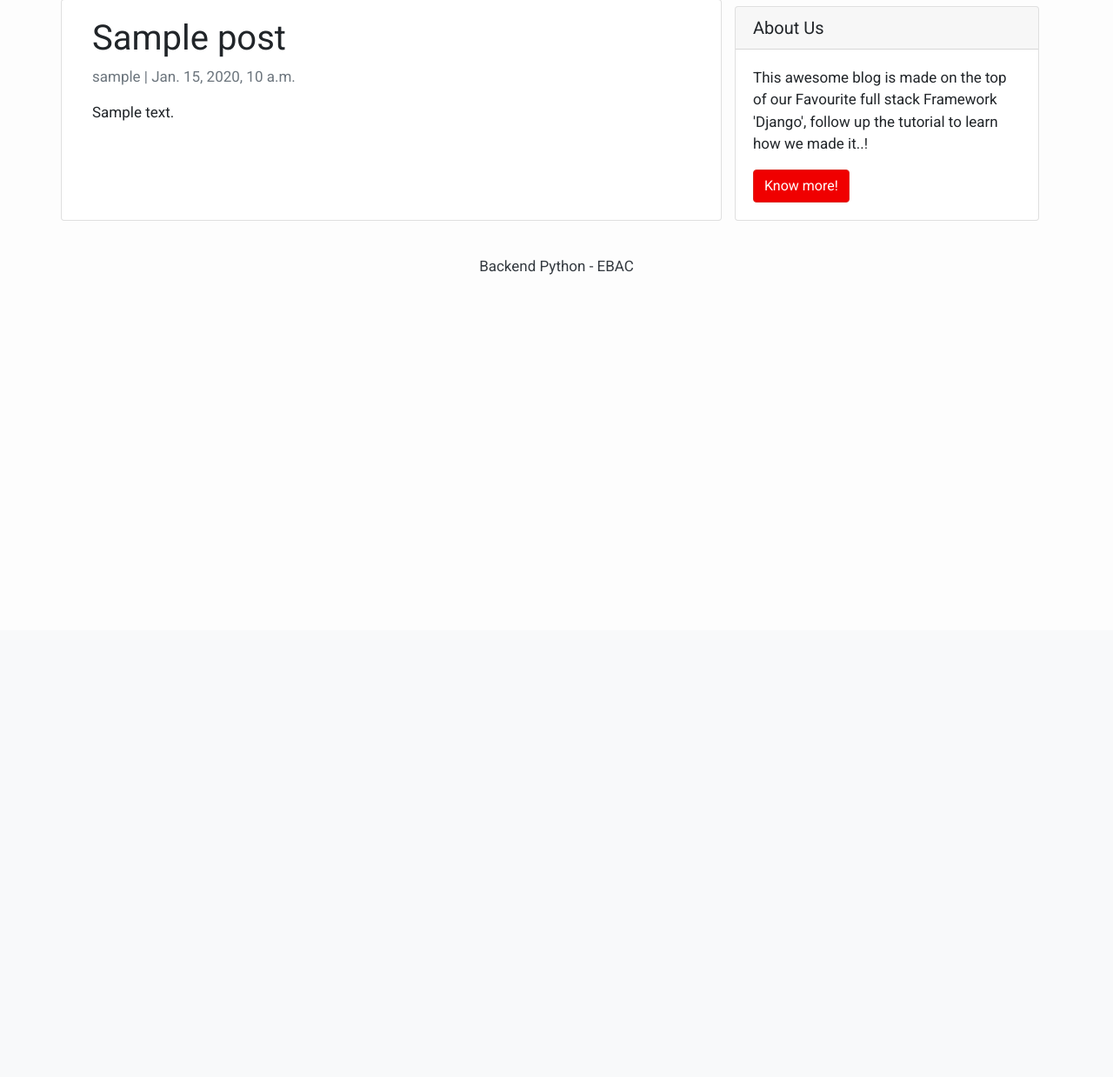
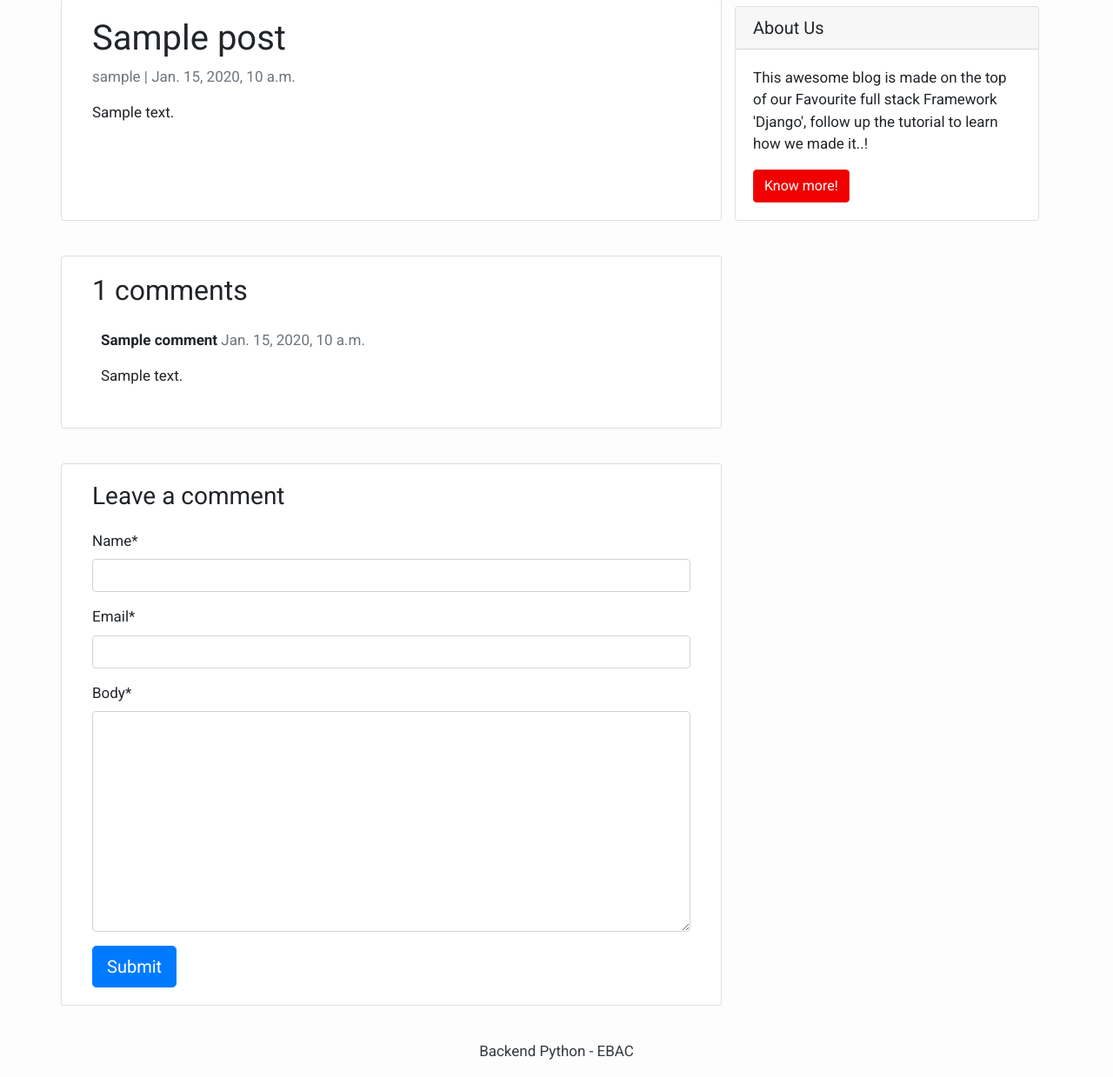
Before and after one commit to bnocordeiro/mysite2, a Django app: a page that uses templates/post_detail.html in a window 1280 px wide. Shown: the part 75-1314 px from the top of the page at 87% size. Before the commit the page ends 391 px from the top, so only its background shows below. Run offline with Django 4.2, Linux system fonts and the light colour scheme; tables that the repository leaves empty hold one stand-in row (values such as "Sample post"); some libraries are stand-ins or nearby versions.

Commit message:
Att django-forms para o exercício módulo 11

```diff
--- /dev/null
+++ b/blog/forms.py
@@ -0,0 +1,8 @@
+from .models import Comment
+from django import forms
+
+
+class CommentForm(forms.ModelForm):
+    class Meta:
+        model = Comment
+        fields = ('name', 'email', 'body')
--- a/blog/models/__init__.py
+++ b/blog/models/__init__.py
@@ -1 +1,2 @@
 from .post import Post
+from .comment import Comment
--- /dev/null
+++ b/blog/models/comment.py
@@ -0,0 +1,18 @@
+from django.db import models
+
+from blog.models import Post
+
+
+class Comment(models.Model):
+    post = models.ForeignKey(Post, on_delete=models.CASCADE, related_name='comments')
+    name = models.CharField(max_length=80)
+    email = models.EmailField()
+    body = models.TextField()
+    created_on = models.DateTimeField(auto_now_add=True)
+    active = models.BooleanField(default=False)
+
+    class Meta:
+        ordering = ['created_on']
+
+    def __str__(self):
+        return 'Comment {} by {}'.format(self.body, self.name)
--- a/blog/urls.py
+++ b/blog/urls.py
@@ -4,5 +4,6 @@ from blog import views
 
 urlpatterns = [
     path('', views.PostView.as_view(), name='home'),
-    path('<slug:slug>/', views.PostDetail.as_view(), name='post_detail'),
+    #path('<slug:slug>/', views.PostDetail.as_view(), name='post_detail'),
+    path('<slug:slug>/', views.post_detail, name='post_detail'),
     ]
--- a/blog/views/__init__.py
+++ b/blog/views/__init__.py
@@ -1,2 +1,2 @@
 from .post_view import PostView
-from .post_view import PostDetail
+from .post_view import post_detail
--- a/blog/views/post_view.py
+++ b/blog/views/post_view.py
@@ -1,5 +1,7 @@
+from django.shortcuts import get_object_or_404, render
 from django.views import generic
 
+from blog.forms import CommentForm
 from blog.models import Post
 
 
@@ -8,6 +10,37 @@ class PostView(generic.ListView):
     template_name = 'index.html'
 
 
-class PostDetail(generic.DetailView):
-    model = Post
+#class PostDetail(generic.DetailView):
+#    model = Post
+#    template_name = 'post_detail.html'
+
+
+def post_detail(request, slug):
     template_name = 'post_detail.html'
+    post = get_object_or_404(Post, slug=slug)
+    comments = post.comments.filter(active=True).order_by('-created_on')
+    new_comment = None
+    # Comment posted
+    if request.method == 'POST':
+        comment_form = CommentForm(data=request.POST)
+        if comment_form.is_valid():
+
+            # Create Comment object but don't save to database yet
+            new_comment = comment_form.save(commit=False)
+            # Assign the current post to the comment
+            new_comment.post = post
+            # Save the comment to the database
+            new_comment.save()
+    else:
+        comment_form = CommentForm()
+
+    return render(
+        request,
+        template_name,
+        {
+            'post': post,
+            'comments': comments,
+            'new_comment': new_comment,
+            'comment_form': comment_form,
+        },
+    )
--- a/mysite2/settings.py
+++ b/mysite2/settings.py
@@ -39,6 +39,7 @@ INSTALLED_APPS = [
     'django.contrib.messages',
     'django.contrib.staticfiles',
     'blog',
+    'crispy_forms',
 ]
 
 MIDDLEWARE = [
@@ -124,3 +125,5 @@ STATIC_URL = 'static/'
 # https://docs.djangoproject.com/en/4.2/ref/settings/#default-auto-field
 
 DEFAULT_AUTO_FIELD = 'django.db.models.BigAutoField'
+
+CRISPY_TEMPLATE_PACK = 'bootstrap4'
--- a/templates/post_detail.html
+++ b/templates/post_detail.html
@@ -1,4 +1,5 @@
 {% extends 'base.html' %} {% block content %}
+{% load crispy_forms_tags %}
 
 <div class="container">
   <div class="row">
@@ -10,7 +11,49 @@
       </div>
     </div>
     {% block sidebar %} {% include 'sidebar.html' %} {% endblock sidebar %}
+
+
+    <div class="col-md-8 card mb-4  mt-3 ">
+      <div class="card-body">
+        <!-- comments -->
+        {% with comments.count as total_comments %}
+        <h2>{{ total_comments }} comments</h2>
+
+        <p>
+          {% endwith %} {% for comment in comments %}
+        </p>
+
+        <div class="comments" style="padding: 10px;">
+          <p class="font-weight-bold">
+            {{ comment.name }}
+            <span class=" text-muted font-weight-normal">
+              {{ comment.created_on }}
+            </span>
+          </p>
+          {{ comment.body | linebreaks }}
+        </div>
+
+        {% endfor %}
+      </div>
+    </div>
+    <div class="col-md-8 card mb-4  mt-3 ">
+      <div class="card-body">
+        {% if new_comment %}
+        <div class="alert alert-success" role="alert">
+          Your comment is awaiting moderation
+        </div>
+        {% else %}
+        <h3>Leave a comment</h3>
+        <form method="post" style="margin-top: 1.3em;">
+          {{ comment_form | crispy }}
+          {% csrf_token %}
+          <button type="submit" class="btn btn-primary  btn-lg">Submit</button>
+        </form>
+        {% endif %}
+      </div>
+    </div>
   </div>
 </div>
 
+
 {% endblock content %}
```
Also changed, not shown: blog/admin.py (+12 -1 lines), blog/migrations/0002_comment.py (added).
